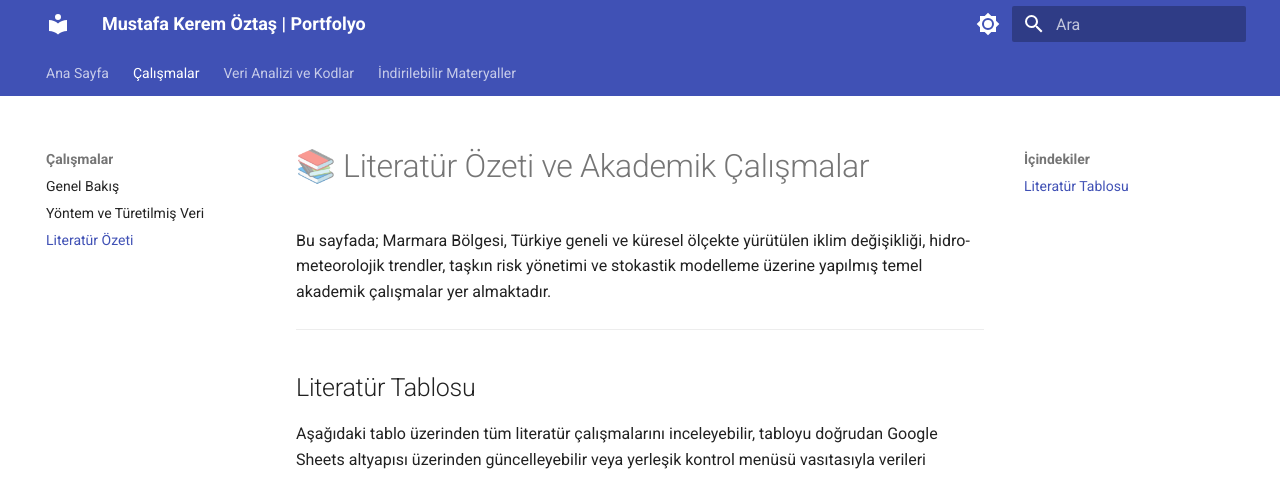
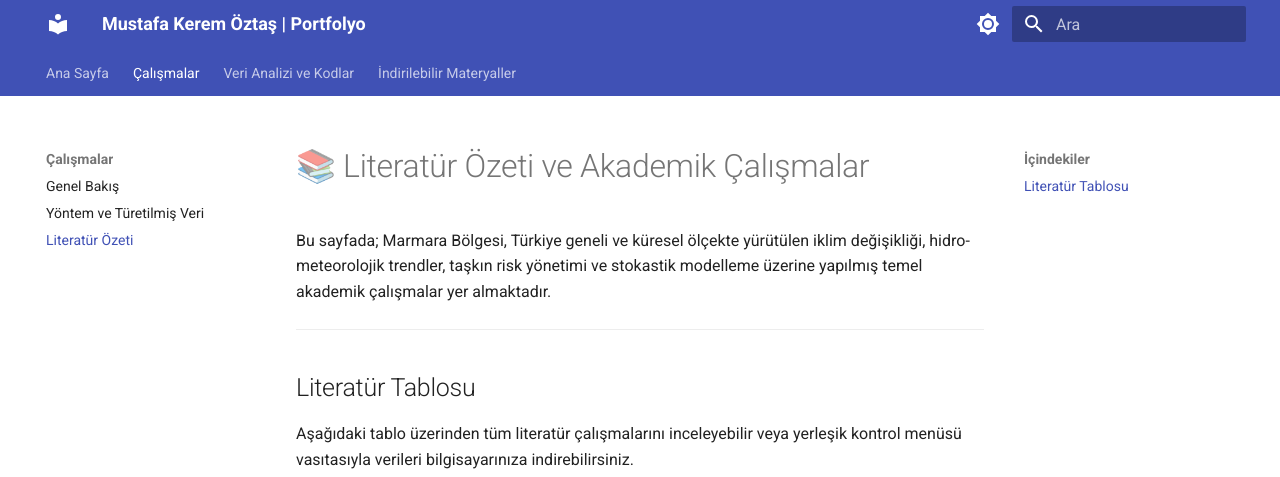
Before and after one commit to mkoztas/mkoztas.github.io, an MkDocs documentation site: the page built from docs/literatur.md, in a window 1280 px wide and 1389 px high. Shown: the top 477 px of the window. Built offline with MkDocs 1.6.1 and Material for MkDocs 9.7.7, drawn with Linux system fonts in a browser that asks for light colours; some of the changed text lies outside the part shown.

Commit message:
Update literatur.md

```diff
--- a/docs/literatur.md
+++ b/docs/literatur.md
@@ -6,7 +6,7 @@ Bu sayfada; Marmara Bölgesi, Türkiye geneli ve küresel ölçekte yürütülen
 
 ## Literatür Tablosu
 
-Aşağıdaki tablo üzerinden tüm literatür çalışmalarını inceleyebilir, tabloyu doğrudan Google Sheets altyapısı üzerinden güncelleyebilir veya yerleşik kontrol menüsü vasıtasıyla verileri bilgisayarınıza indirebilirsiniz.
+Aşağıdaki tablo üzerinden tüm literatür çalışmalarını inceleyebilir veya yerleşik kontrol menüsü vasıtasıyla verileri bilgisayarınıza indirebilirsiniz.
 
 <div style="position: relative; width: 100%; height: 650px; overflow: hidden; border-radius: 8px; box-shadow: 0 4px 12px rgba(0, 0, 0, 0.1); margin-top: 20px;">
   <iframe
```
